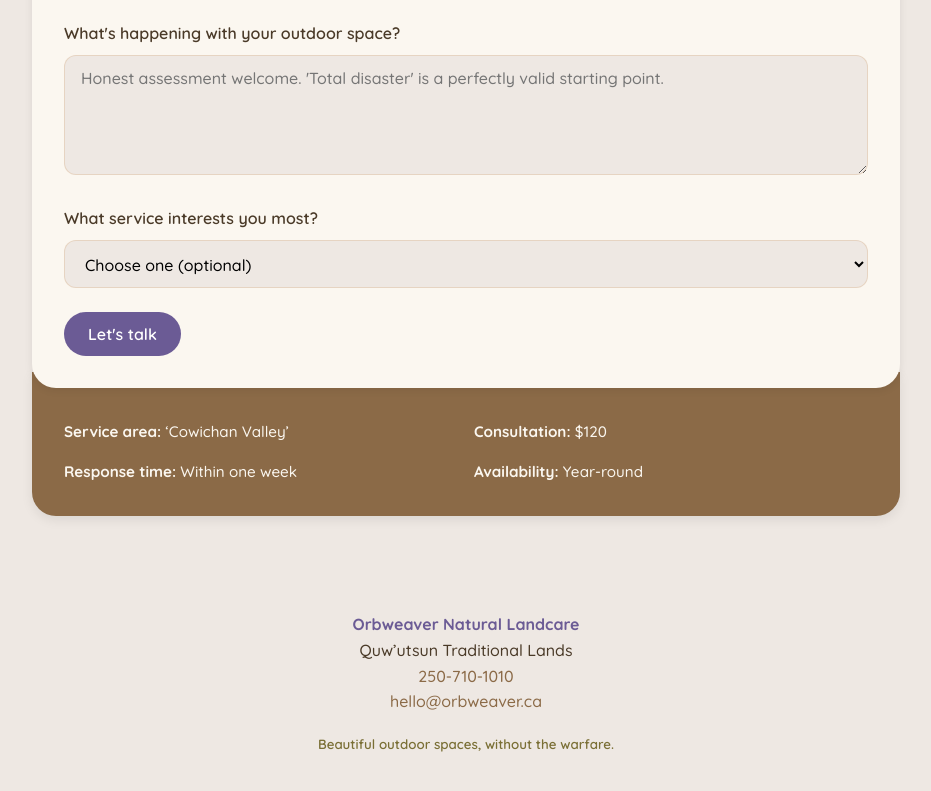
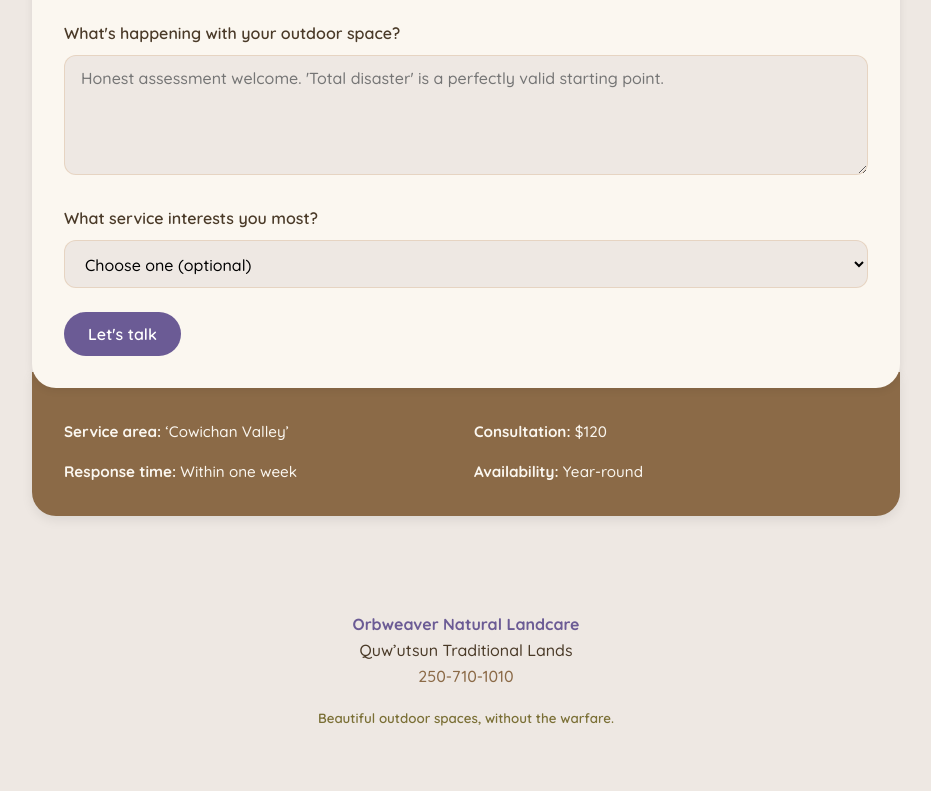
Before and after one commit to axelcme/orbweaver, a plain HTML site: page index.html in a window 1280 px wide. Shown: the part 3028-3819 px from the top of the page, without its empty margins (174-1105 px from the left). Drawn offline with Linux system fonts and the light colour scheme; a script that the page names is missing.

Commit message:
Update index.html

```diff
--- a/index.html
+++ b/index.html
@@ -914,7 +914,7 @@ footer small {
         <strong>Orbweaver Natural Landcare</strong><br>
         Quw&rsquo;utsun Traditional Lands<br>
         <a href="tel:250-710-1010">250-710-1010</a><br>
-        <a href="mailto:hello@orbweaver.ca">hello@orbweaver.ca</a><br>
+
     </p>
     <small>Beautiful outdoor spaces, without the warfare.</small>
 </footer>
```
